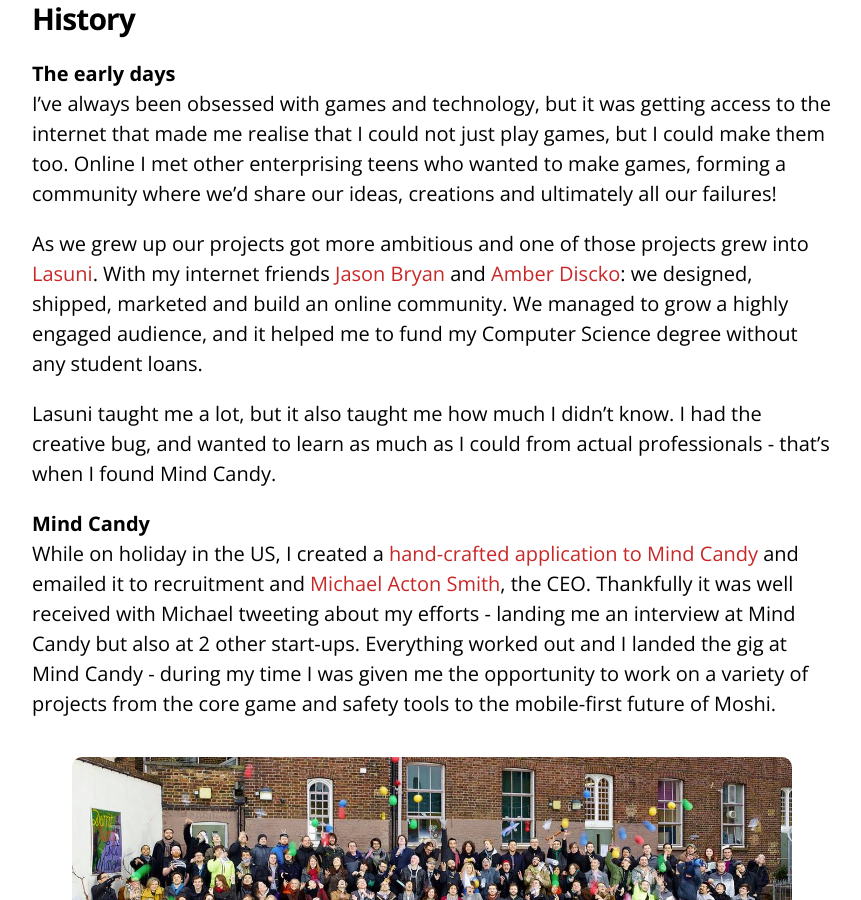
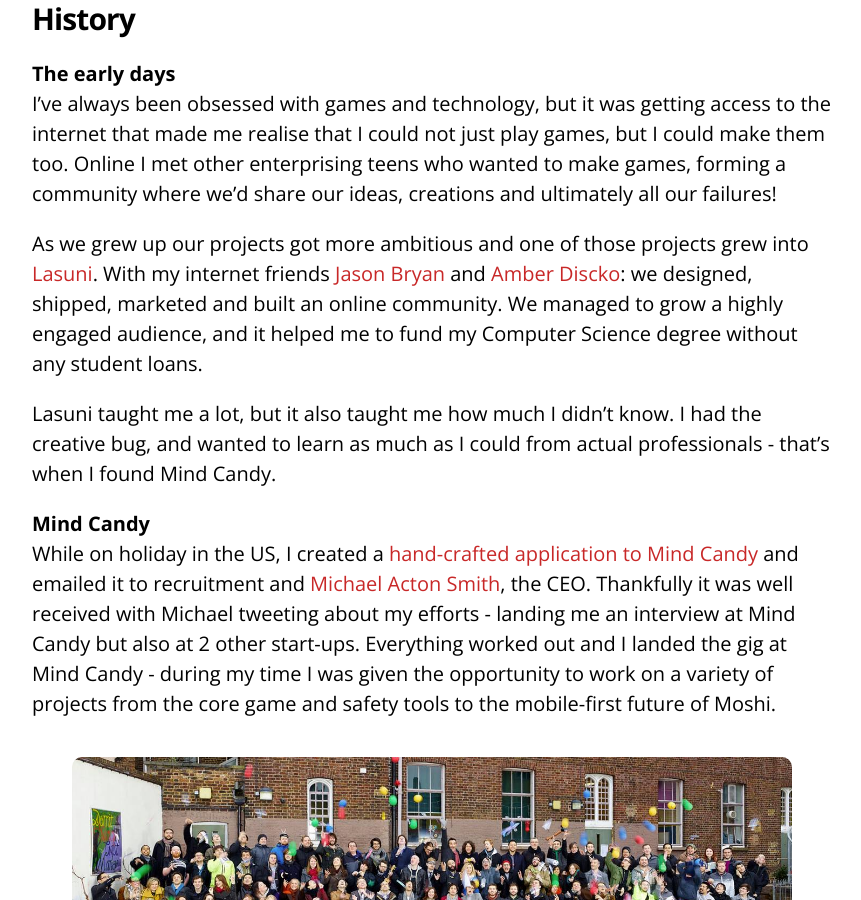
Before and after one commit to Dasaii/dasaii.github.io, a Jekyll site: the page built from about/index.md, in a window 1280 px wide and 900 px high, scrolled down 668 px. Shown: the whole window, without its empty margins (208-1069 px from the left). Built offline with Jekyll 4.4.1, drawn with Linux system fonts in a browser that asks for light colours.

Commit message:
copy tweaks

```diff
--- a/about/index.md
+++ b/about/index.md
@@ -24,12 +24,12 @@
 #### The early days
 I've always been obsessed with games and technology, but it was getting access to the internet that made me realise that I could not just play games, but I could make them too. Online I met other enterprising teens who wanted to make games, forming a community where we'd share our ideas, creations and ultimately all our failures!
 
-As we grew up our projects got more ambitious and one of those projects grew into [Lasuni](/work/lasuni). With my internet friends [Jason Bryan](https://www.instagram.com/travelistlife) and [Amber Discko](https://twitter.com/amberdiscko): we designed, shipped, marketed and build an online community. We managed to grow a highly engaged audience, and it helped me to fund my Computer Science degree without any student loans.
+As we grew up our projects got more ambitious and one of those projects grew into [Lasuni](/work/lasuni). With my internet friends [Jason Bryan](https://www.instagram.com/travelistlife) and [Amber Discko](https://twitter.com/amberdiscko): we designed, shipped, marketed and built an online community. We managed to grow a highly engaged audience, and it helped me to fund my Computer Science degree without any student loans.
 
 Lasuni taught me a lot, but it also taught me how much I didn't know. I had the creative bug, and wanted to learn as much as I could from actual professionals - that's when I found Mind Candy.
 
 #### Mind Candy
-While on holiday in the US, I created a [hand-crafted application to Mind Candy](/work/moshi-monsters) and emailed it to recruitment and [Michael Acton Smith](https://twitter.com/acton), the CEO. Thankfully it was well received with Michael tweeting about my efforts -  landing me an interview at Mind Candy but also at 2 other start-ups. Everything worked out and I landed the gig at Mind Candy - during my time I was given me the opportunity to work on a variety of projects from the core game and safety tools to the mobile-first future of Moshi.
+While on holiday in the US, I created a [hand-crafted application to Mind Candy](/work/moshi-monsters) and emailed it to recruitment and [Michael Acton Smith](https://twitter.com/acton), the CEO. Thankfully it was well received with Michael tweeting about my efforts -  landing me an interview at Mind Candy but also at 2 other start-ups. Everything worked out and I landed the gig at Mind Candy - during my time I was given the opportunity to work on a variety of projects from the core game and safety tools to the mobile-first future of Moshi.
 
 ![Mind Candy  - 2013](/images/mindcandy.jpg "Mind Candy - 2013")
 
```
